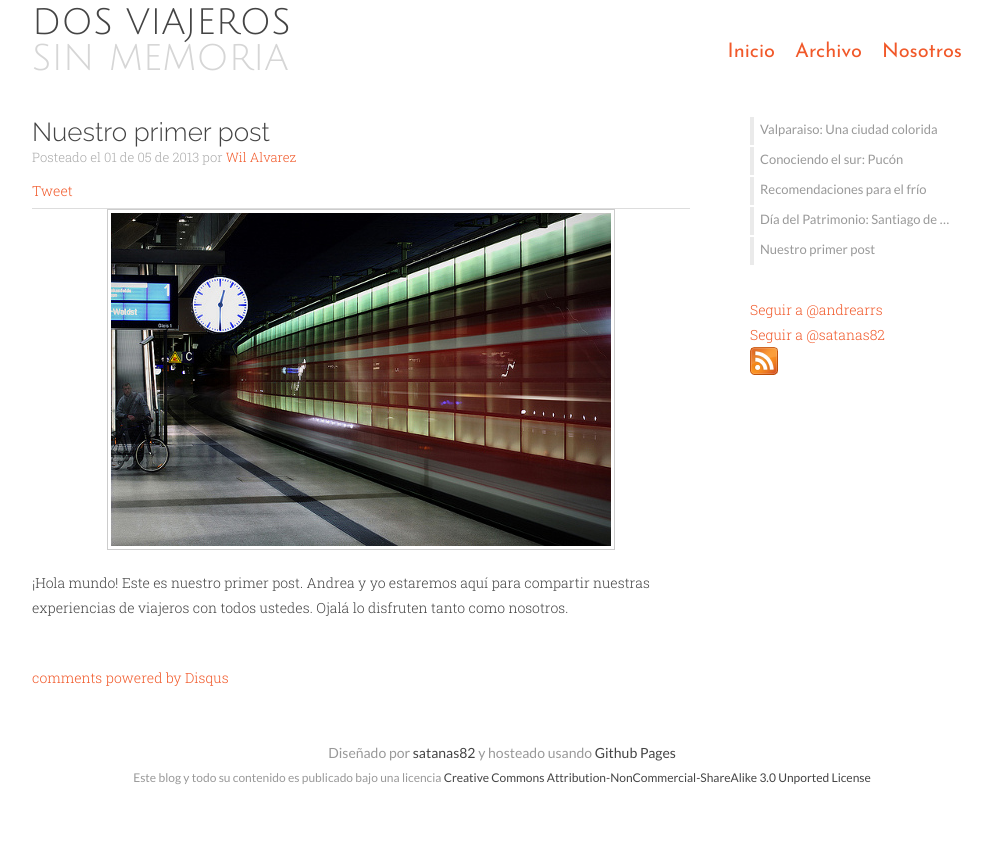
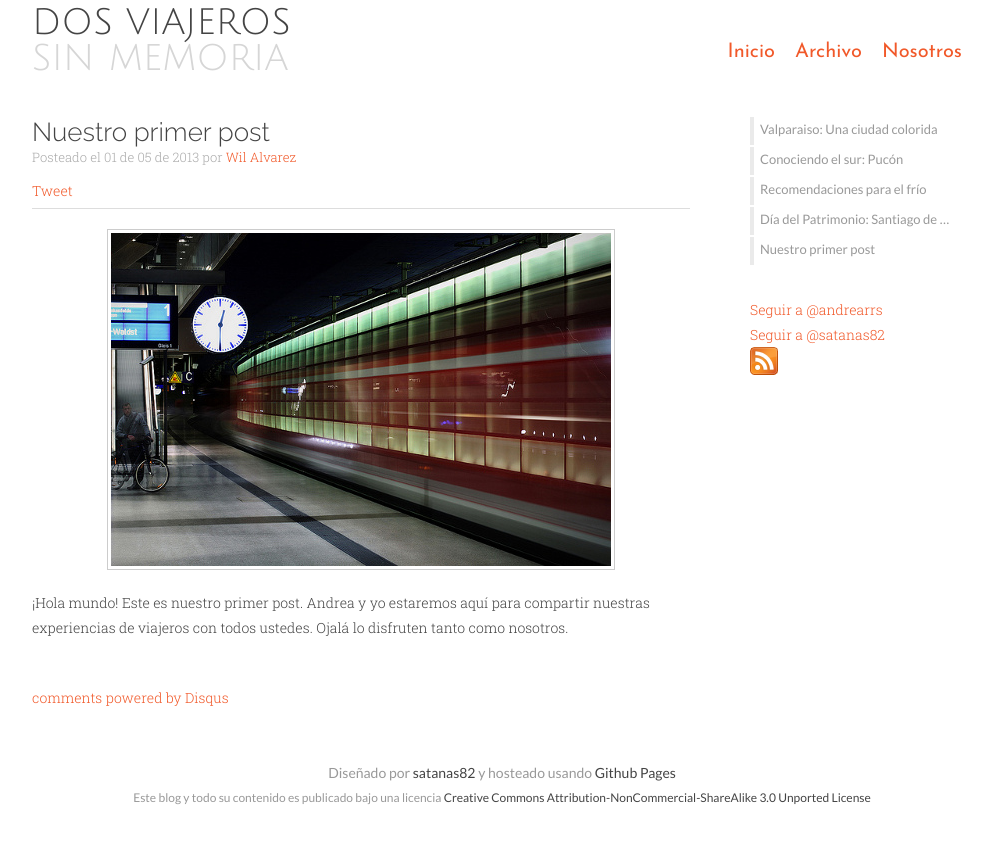
Before and after one commit to satanas/dosviajeros, a Jekyll site: the page built from _posts/2013-05-01-primer-post.md, in a window 1280 px wide. Shown: the top 844 px of the page, without its empty margins (138-1130 px from the left). Built offline with Jekyll 4.4.1, drawn with Linux system fonts in a browser that asks for light colours; Markdown is read by kramdown in place of the engine named in the settings; comment, search, counter and statistics services are not loaded.

Commit message:
Added style for featured image

```diff
--- a/stylesheets/style.css
+++ b/stylesheets/style.css
@@ -57,6 +57,16 @@
 
 img.with-label {
     margin: 0px auto;
+}
+
+img#featured {
+    margin: 20px auto;
+    border: 1px solid #ccc;
+    padding: 3px;
+    display: block;
+    max-width: 500px;
+    max-height: 350px;
+    margin-bottom: 0px;
 }
 
 label.image-description {
```
